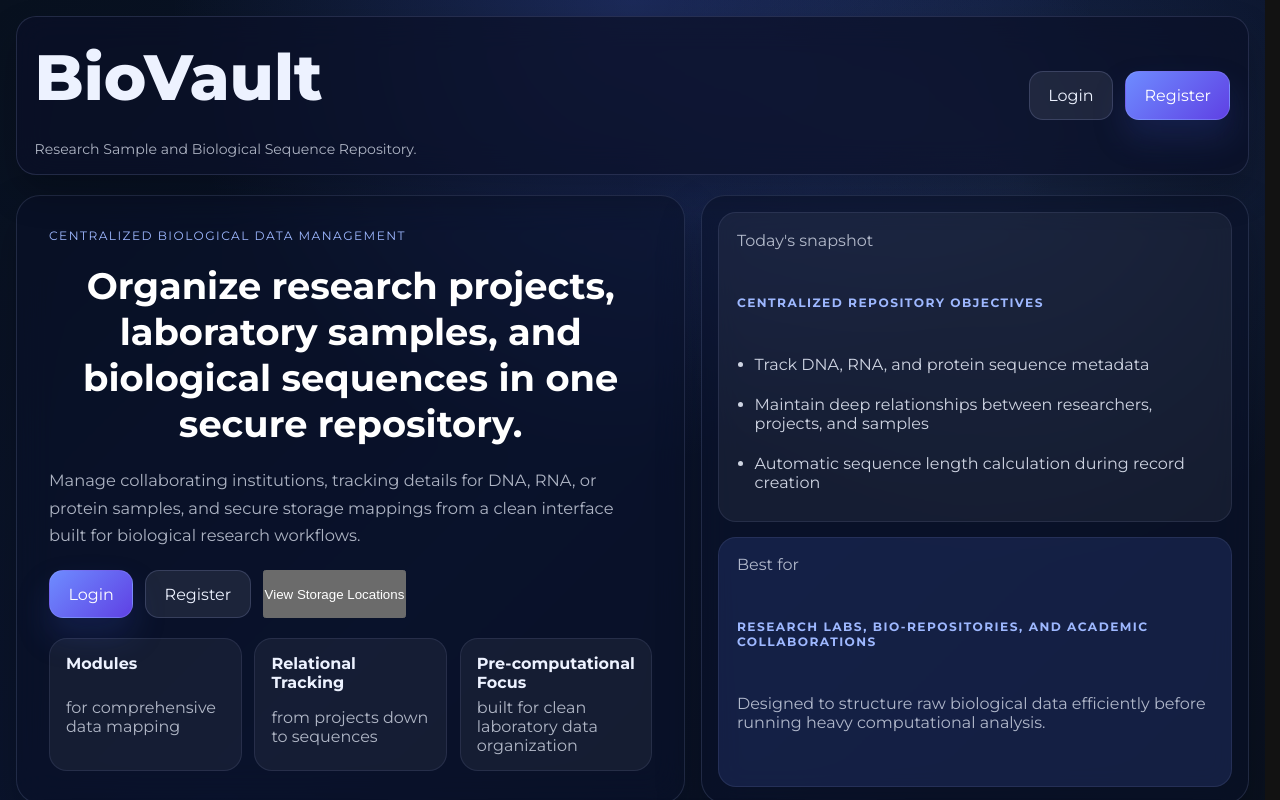
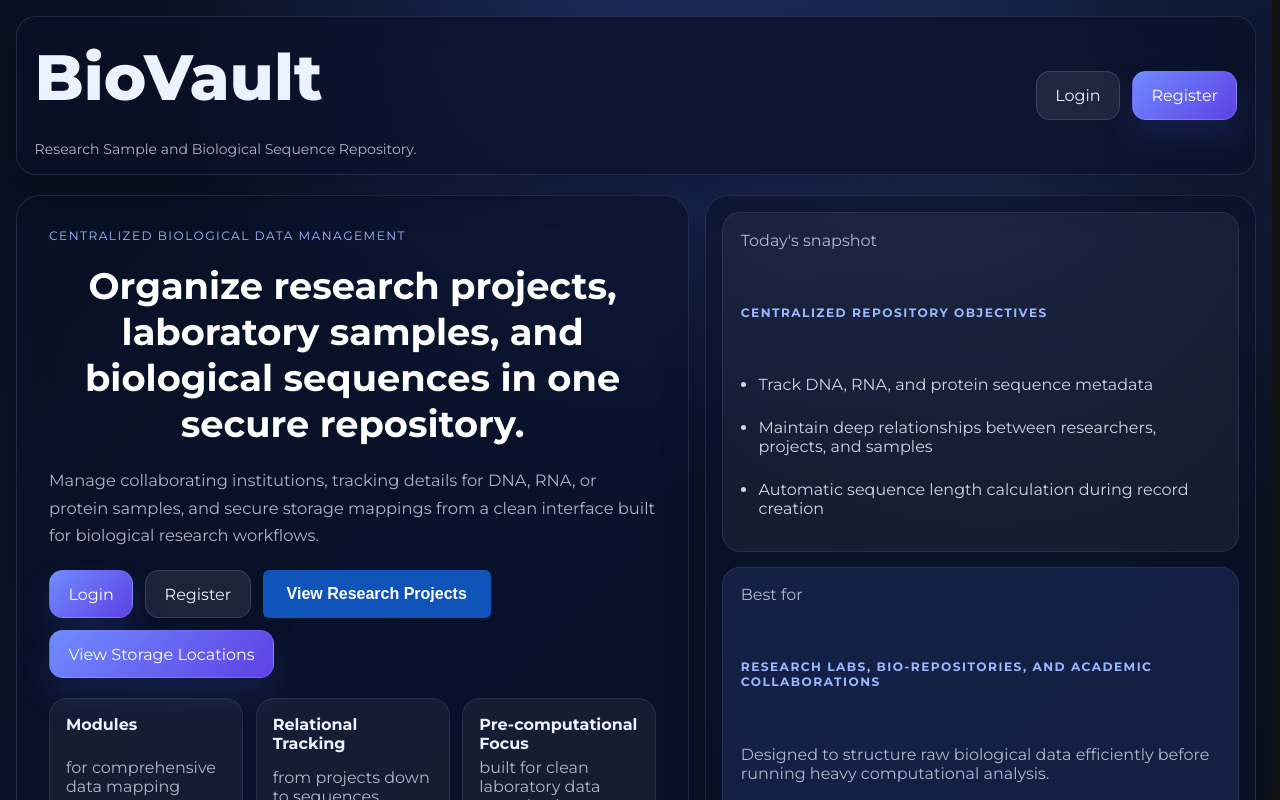
Before and after one commit to dumij58/BioVault, a React (Vite) app in the folder src/main/client/: page / in a window 1280 px wide. Shown: the top 800 px of the page. Built offline with nearby package versions, Linux system fonts and the light colour scheme; no server answers.

Commit message:
Styled storage location navigation button

```diff
--- a/src/main/client/src/app/App.jsx
+++ b/src/main/client/src/app/App.jsx
@@ -4,6 +4,7 @@ import Home from '../pages/home'
 import Auth from '../pages/auth'
 import Registration from '../pages/registration'
 import StorageLocation from "../pages/storageLocation";
+import ResearchProjectPage from "../pages/ResearchProjectPage";
 
 export function App() {
   const [page, setPage] = useState('home');
@@ -23,6 +24,8 @@ export function App() {
           <Home
             onLoginClick={() => navigateTo('auth')}
             onRegisterClick={() => navigateTo('registration')}
+            onStorageClick={() => navigateTo('storageLocation')}
+            onProjectsClick={() => navigateTo("projects")}
           />
         )}
         {page === 'auth' && (
@@ -42,6 +45,11 @@ export function App() {
                 onGoHome={() => navigateTo('home')}
             />
         )}
+        {page === 'projects' && (
+            <ResearchProjectPage
+                onGoHome={() => navigateTo('home')}
+            />
+        )}
       </main>
     </div>
   );
--- a/src/main/client/src/pages/home.jsx
+++ b/src/main/client/src/pages/home.jsx
@@ -1,6 +1,6 @@
 import './home.css';
 
-function Home({ onLoginClick, onRegisterClick,onStorageClick }) {
+function Home({ onLoginClick, onRegisterClick,onStorageClick,onProjectsClick }) {
   return (
     <section className="home">
       <header className="home__topbar">
@@ -26,11 +26,9 @@ function Home({ onLoginClick, onRegisterClick,onStorageClick }) {
           <div className="home__cta-row">
             <button type="button" className="home__primary-button" onClick={onLoginClick}>Login</button>
             <button type="button" className="home__ghost-button" onClick={onRegisterClick}>Register</button>
-              <button
-                  type="button"
-                  onClick={onStorageClick}>
-                  View Storage Locations
-              </button>
+            <button type="button" className="home__projects-button" onClick={onProjectsClick}>View Research Projects</button>
+            <button type="button" className="home__primary-button" onClick={onStorageClick}>View Storage Locations</button>
+
           </div>
 
           <div className="home__stats">
```
